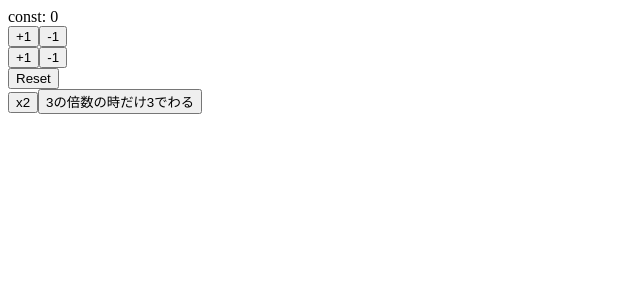
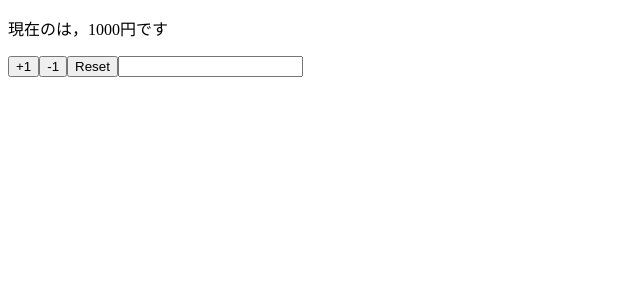
Before and after one commit to r-kwsk/react-hooks-101, a React (Create React App) app: page / in a window 1280 px wide. Shown: the top 300 px of the page, without its empty margins (0-640 px from the left). Built offline with nearby package versions, Linux system fonts and the light colour scheme.

Commit message:
implement component using multiple state

```diff
--- a/src/App.js
+++ b/src/App.js
@@ -1,54 +1,33 @@
 import React, { useState } from 'react';
 
-const App = () => {
-  const [count, setCount] = useState(0)
+const App = props => {
 
-  const increment = () => setCount(count + 1)
-  const decrement = () => setCount(count - 1)
+  // useStateを使用することにより状態を持つことができる．
+  // 従って，以下の文がないとjsx内で変数を持つことができない．
+  const [name, setName] = useState(props.name)
+  const [price, setPrice] = useState(props.price)
 
-  const increment2 = () => setCount(previousCount => previousCount + 1)
-  const decrement2 = () => setCount(previousCount => previousCount - 1)
-
-  const reset = () => setCount(0)
-  const double = () => setCount(count * 2)
-
-  const divide3 = () => setCount(
-    previousCount => {
-      if (previousCount % 3 === 0) {
-      return previousCount / 3
-      }
-      // 以下のelse文がないとstateがrenderingされない
-      else {
-        return previousCount
-      }
-    }
-  )
+  const reset = () =>{
+    setPrice(props.price)
+    setName(props.name)
+  }
 
   return (
     // 空タグは<React.Fragment>と同じ
     <>
-      <div>const: {count}</div>
-      <div>
-        <button onClick={increment}>+1</button>
-        <button onClick={decrement}>-1</button>
-      </div>
-
-      <div>
-        <button onClick={increment2}>+1</button>
-        <button onClick={decrement2}>-1</button>
-      </div>
-
-      <div>
-        <button onClick={reset}>Reset</button>
-      </div>
-
-      <div>
-        <button onClick={double}>x2</button>
-        <button onClick={divide3}>3の倍数の時だけ3でわる</button>
-      </div>
-
+      <p>現在の{name}は，{price}円です</p>
+      <button onClick={() => setPrice(price + 1)}>+1</button>
+      <button onClick={() => setPrice(price - 1)}>-1</button>
+      {/* props.price自体は普遍．変化するのはuseStateで渡した変数のみ */}
+      <button onClick={reset}>Reset</button>
+      <input value={name} onChange={e => setName(e.target.value)}/>
     </>
   );
 }
 
+App.defaultProps = {
+    name: '',
+    price: 1000
+}
+
 export default App;
```
